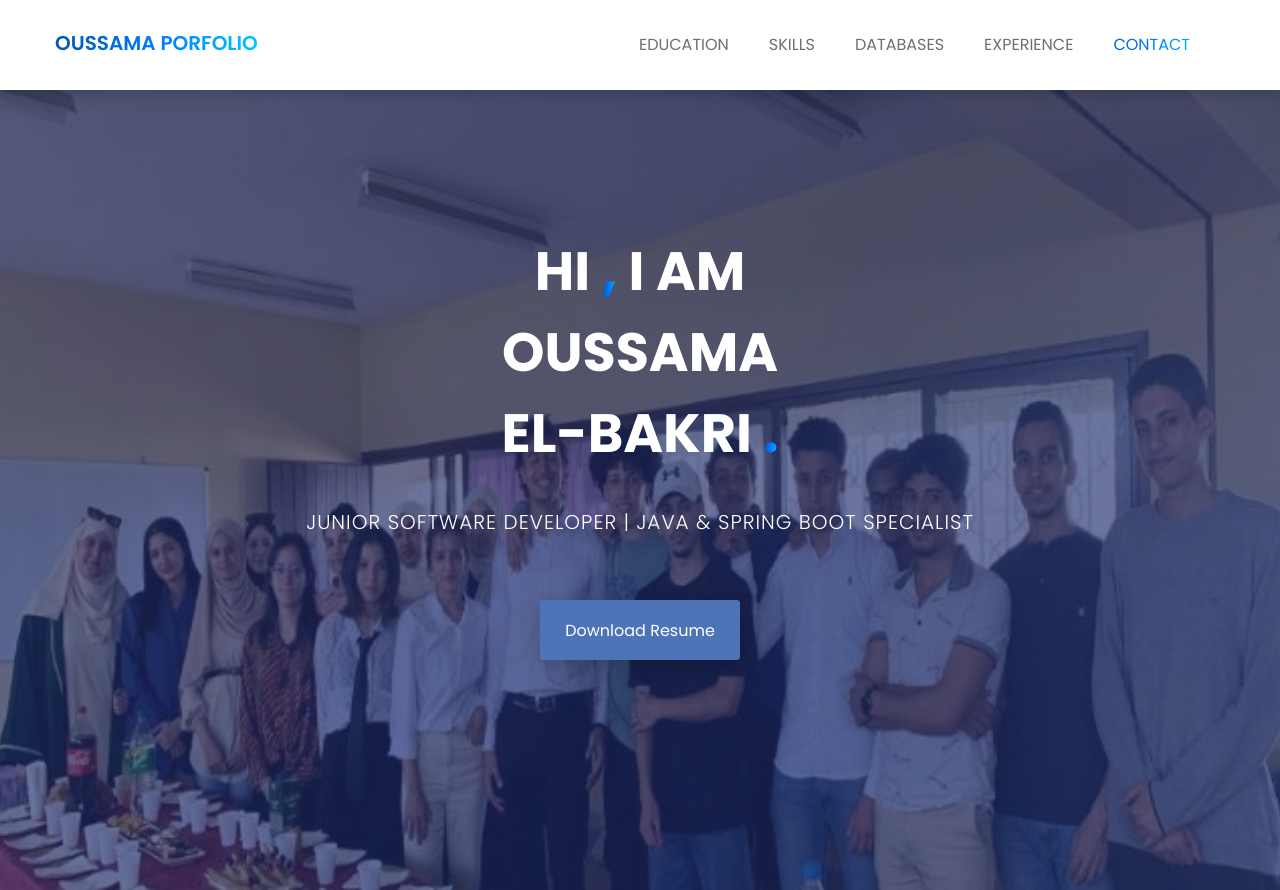
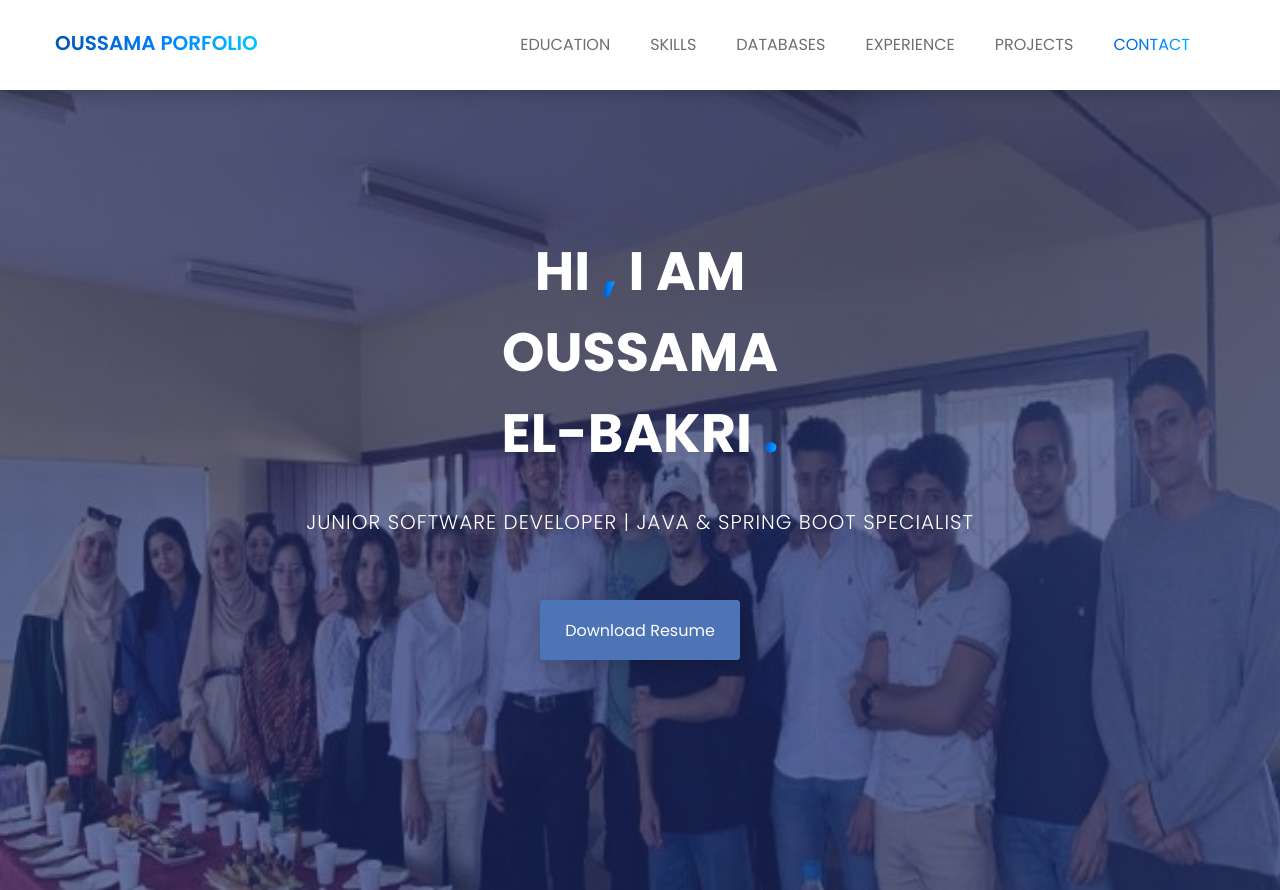
Before and after one commit to Oussama098/Porfolio, a plain HTML site: page index.html in a window 1280 px wide. Shown: the top 890 px of the page. Drawn offline with nearby package versions, Linux system fonts and the light colour scheme.

Commit message:
Update index.html

```diff
--- a/index.html
+++ b/index.html
@@ -13,9 +13,6 @@
 
         <!-- title of site -->
         <title>Oussama Portfolio</title>
-
-        <!-- For favicon png -->
-		<link rel="shortcut icon" type="image/icon" href="assets/logo/favicon.png"/>
 
         <!--font-awesome.min.css-->
         <link rel="stylesheet" href="assets/css/font-awesome.min.css">
@@ -84,7 +81,7 @@
 			                    <li class="smooth-menu"><a href="#skills">skills</a></li>
 								<li class="smooth-menu"><a href="#profiles">databases</a></li>
 			                    <li class="smooth-menu"><a href="#experience">experience</a></li>
-
+								<li class="smooth-menu"><a href="#portfolio">projects</a></li>
 			                    <li class="smooth-menu"><a href="#contact">contact</a></li>
 			                </ul><!--/.nav -->
 			            </div><!-- /.navbar-collapse -->
```
